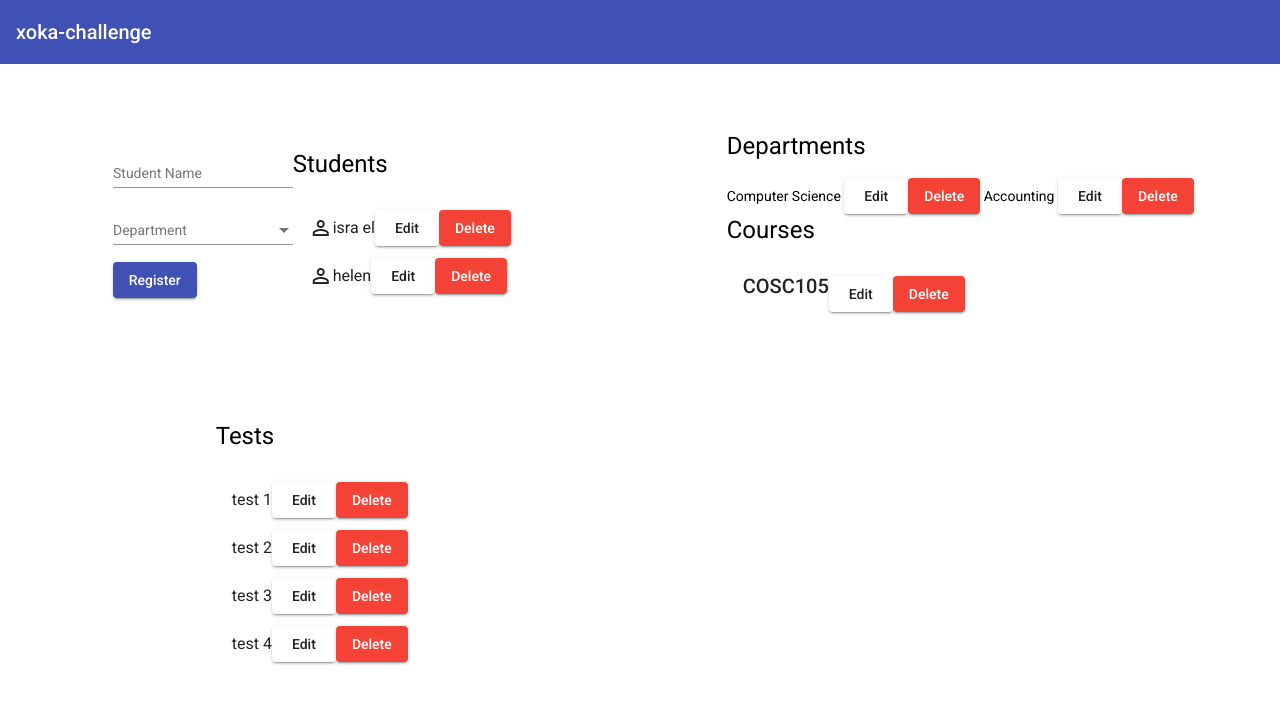
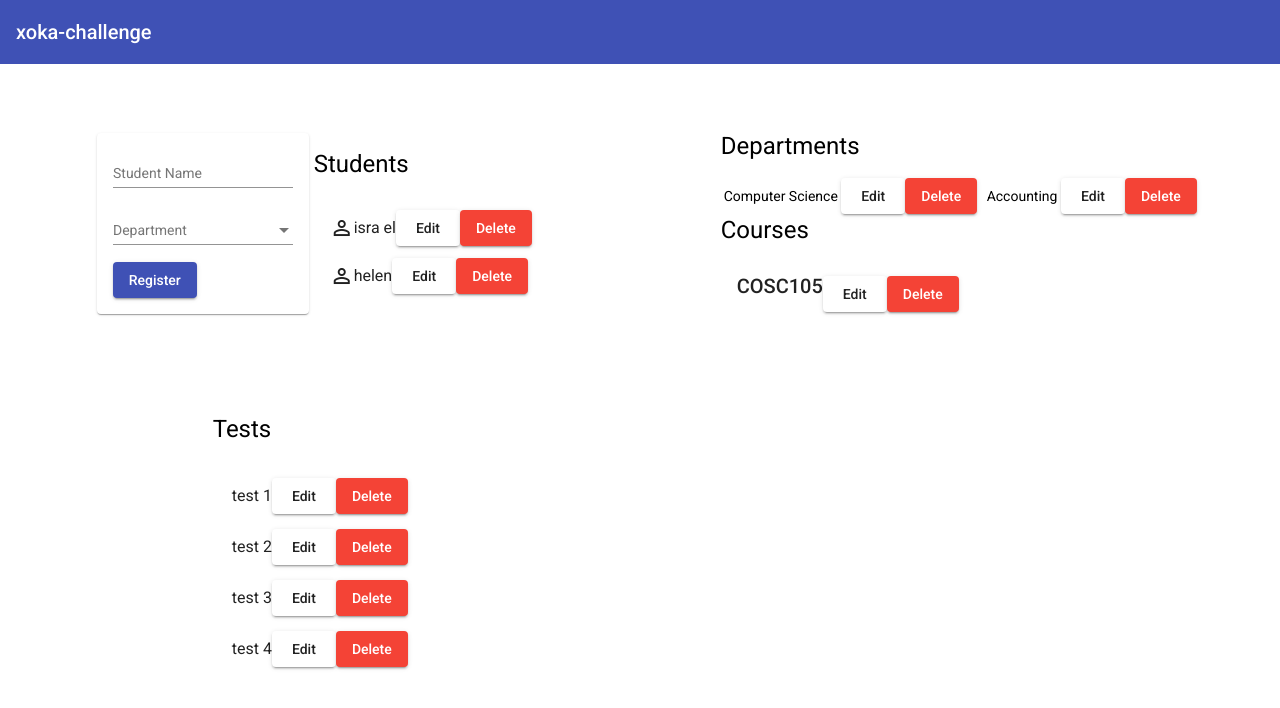
Before and after one commit to vernu/xoka-angular-challenge, an Angular app: page / in a window 1280 px wide. Shown: the top 708 px of the page. Built offline with nearby package versions, Linux system fonts and the light colour scheme.

Commit message:
styling improved

```diff
--- a/src/app/components/department-list/department-list.component.css
+++ b/src/app/components/department-list/department-list.component.css
@@ -0,0 +1,3 @@
+.dep-item {
+  margin: 3px
+}
--- a/src/app/components/department-list/department-list.component.html
+++ b/src/app/components/department-list/department-list.component.html
@@ -2,7 +2,7 @@
   <h1>Departments</h1>
 
   <div layout="row">
-    <span *ngFor="let dep of departments">
+    <span *ngFor="let dep of departments" class="dep-item">
       {{ dep.name }}
       <button mat-raised-button>Edit</button>
       <button mat-raised-button color="warn">Delete</button>
--- a/src/app/components/student-register-form/student-register-form.component.css
+++ b/src/app/components/student-register-form/student-register-form.component.css
@@ -0,0 +1,3 @@
+mat-card {
+  margin: 5px
+}
--- a/src/app/components/student-register-form/student-register-form.component.html
+++ b/src/app/components/student-register-form/student-register-form.component.html
@@ -1,4 +1,5 @@
 <div>
+  <mat-card>
     <form>
       <mat-form-field>
         <mat-label>Student Name</mat-label>
@@ -27,4 +28,5 @@
         Register
       </button>
     </form>
+  </mat-card>
 </div>
--- a/src/app/components/test-list/test-list.component.css
+++ b/src/app/components/test-list/test-list.component.css
@@ -0,0 +1,3 @@
+.test-item {
+  margin: 3px
+}
--- a/src/app/components/test-list/test-list.component.html
+++ b/src/app/components/test-list/test-list.component.html
@@ -1,7 +1,7 @@
 <div>
   <h1>Tests</h1>
   <mat-list role="list">
-    <mat-list-item role="listitem" *ngFor="let test of tests">
+    <mat-list-item role="listitem" *ngFor="let test of tests" class="test-item">
       {{ test.title }}
 
       <button mat-raised-button>Edit</button>
```
Lines whose indentation alone changed are shown as unchanged.
